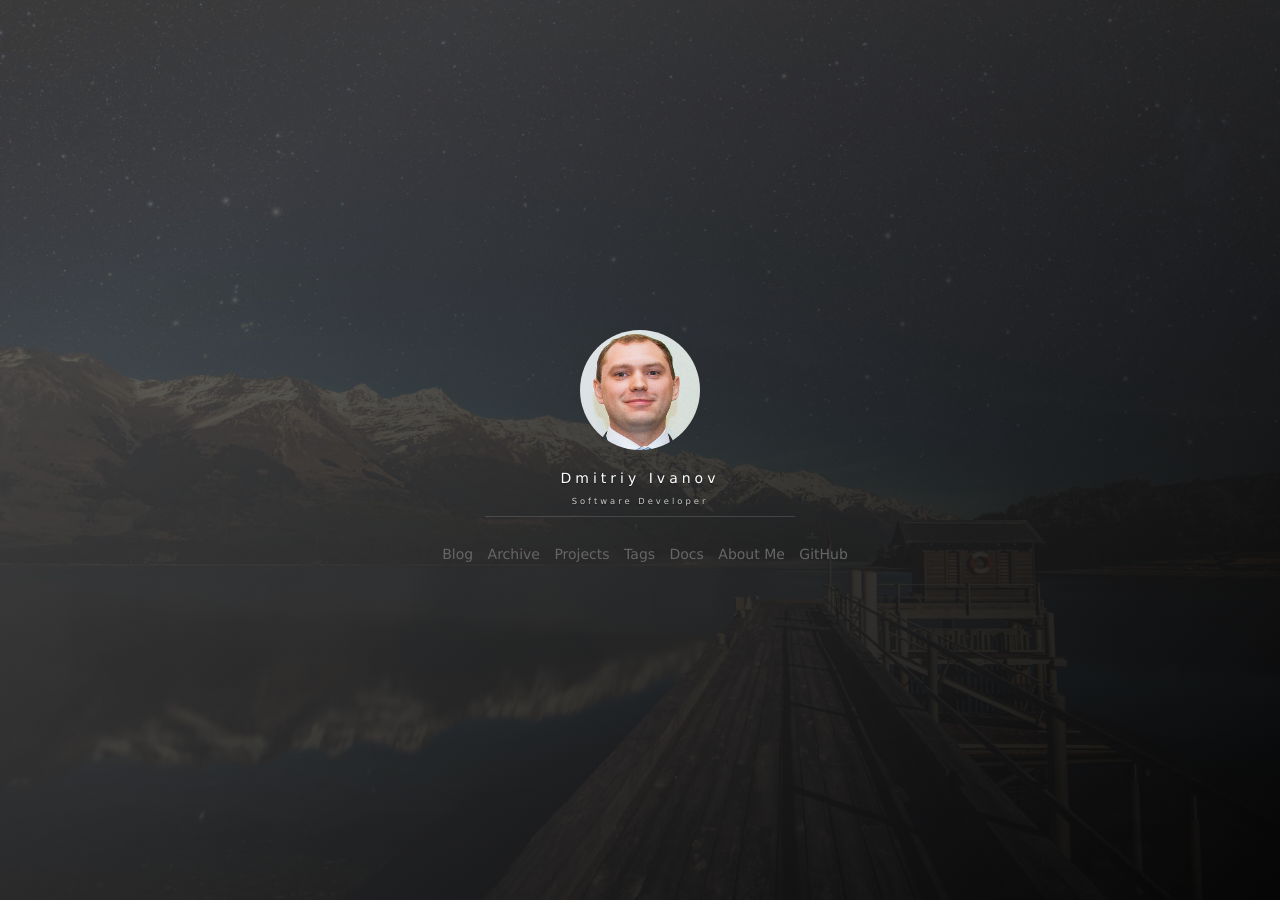
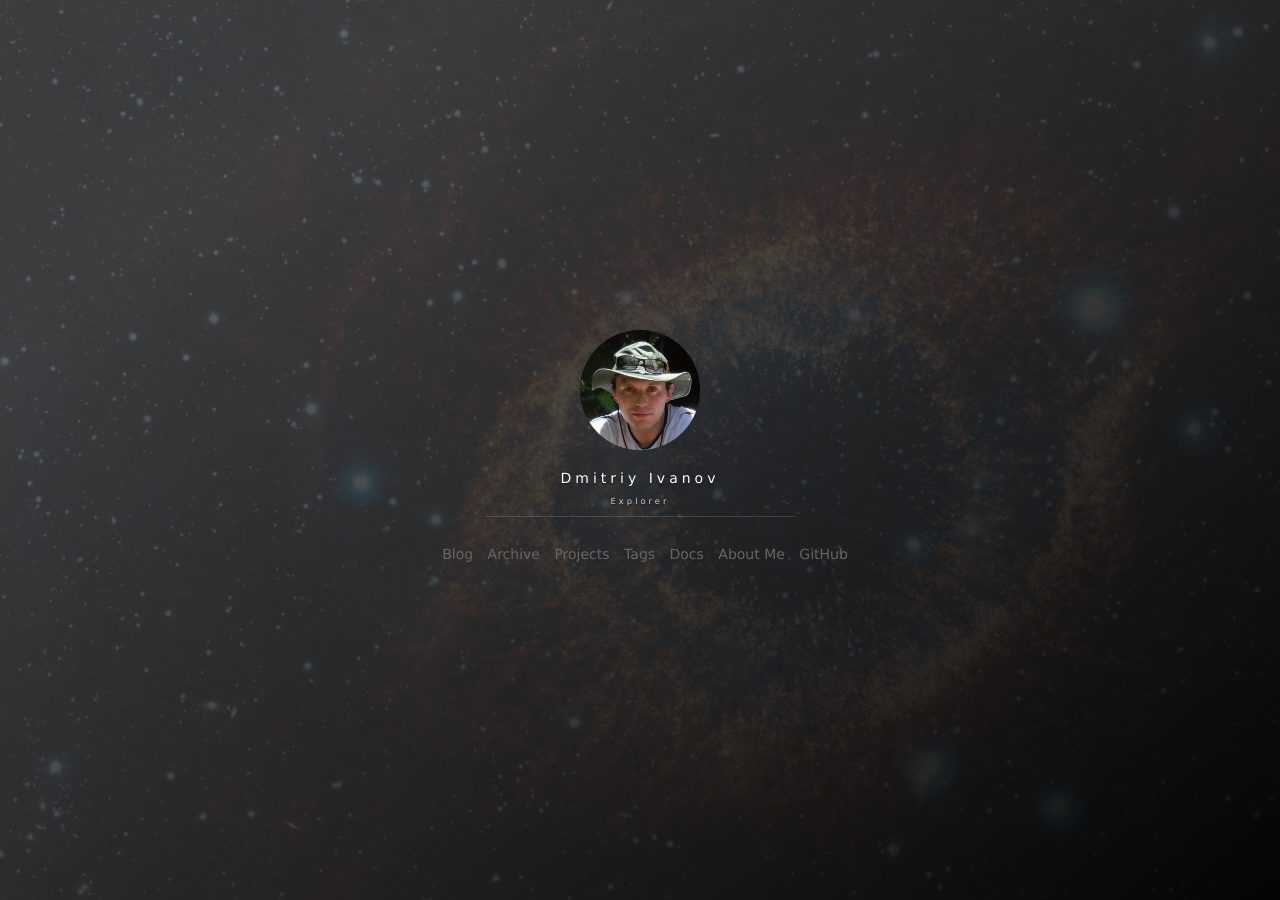
Before and after one commit to d-k-ivanov/d-k-ivanov.github.io, a Jekyll site: the page built from index.html, in a window 1280 px wide. Built offline with Jekyll 4.4.1, drawn with Linux system fonts in a browser that asks for light colours; nearby versions of some CDN libraries; the list of posts is cut into pages by our own code; comment, search, counter and statistics services are not loaded.

Commit message:
Post 2019-01-08-02:17:25

```diff
--- a/_config.yml
+++ b/_config.yml
@@ -1,6 +1,6 @@
 # Basic
 title: "Dmitriy Ivanov"
-subtitle: "Software Developer"
+subtitle: "Explorer"
 description: "My own home page"
 avatarTitle: "About Me"
 avatarDesc: ""
```
Also changed, not shown: images/avatar-off.png (added), images/avatar-old.jpg (deleted), images/avatar.png, images/background-cover.jpg.
